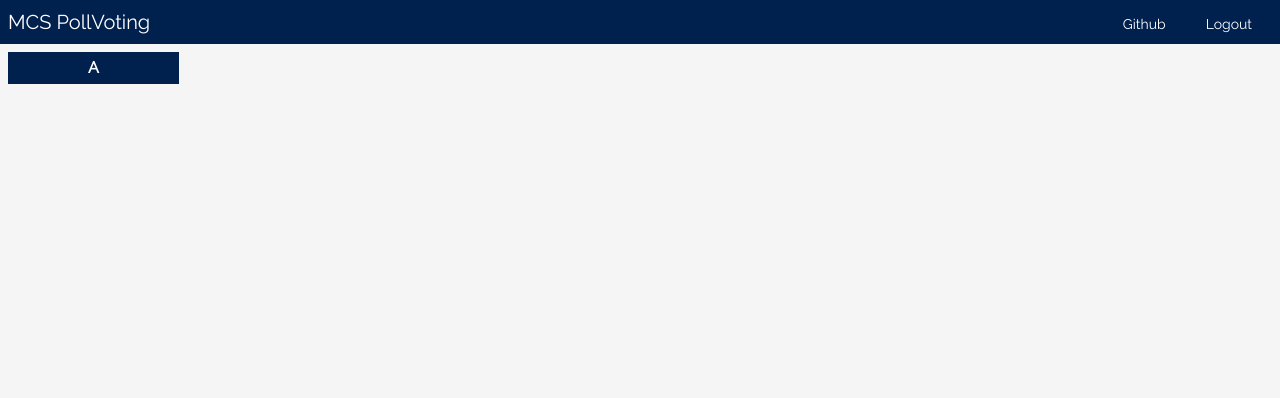
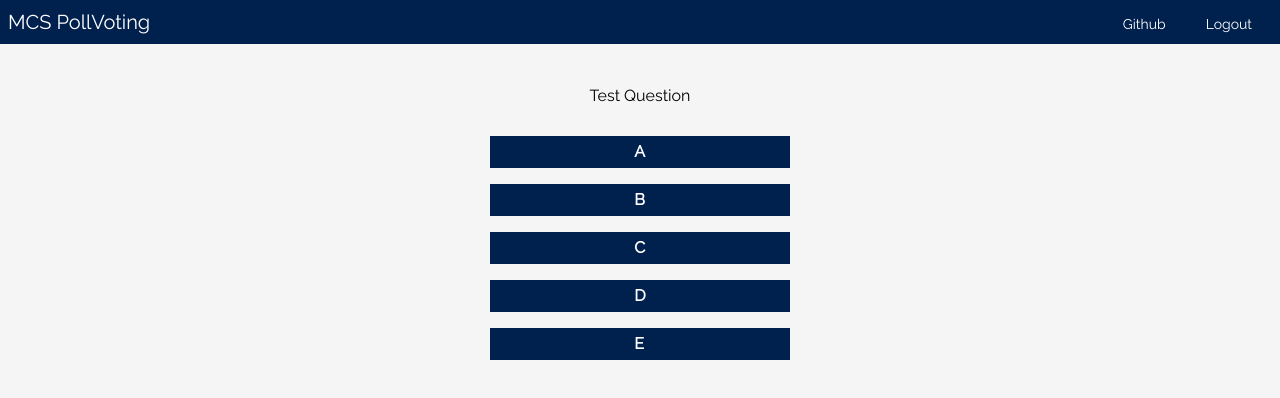
Before and after one commit to utmgdsc/PollVotingSystem, a React (Create React App) app in the folder client/: page /vote in a window 1280 px wide. Shown: the top 398 px of the page. Built offline with nearby package versions, Linux system fonts and the light colour scheme.

Commit message:
Add Vote page progress

```diff
--- a/client/src/App.tsx
+++ b/client/src/App.tsx
@@ -2,7 +2,7 @@ import React from "react";
 import { Navbar, Option } from "./components/Navbar";
 import { BrowserRouter, Route, Switch } from "react-router-dom";
 import { JoinPoll } from "./pages/JoinPoll";
-import { PollOptionButton } from "./components/PollOptionButton";
+import { VotePage } from "./pages/VotePage";
 
 const App = () => {
   const arr: Array<Option> = [
@@ -19,14 +19,14 @@ const App = () => {
   return (
     <div className={"min-h-screen bg-background"}>
       <Navbar options={arr} />
-      <div className={"ml-auto mr-auto"}>
+      <div className={"flex justify-center py-2 my-3"}>
         <BrowserRouter>
           <Switch>
             <Route exact path={"/"}>
               <JoinPoll />
             </Route>
             <Route exact path={"/vote"}>
-              <PollOptionButton name={"A"} />
+              <VotePage options={5} question={"Test Question"} />
             </Route>
           </Switch>
         </BrowserRouter>
--- a/client/src/components/PollOptionButton.tsx
+++ b/client/src/components/PollOptionButton.tsx
@@ -2,13 +2,15 @@ import React from "react";
 
 interface buttonType {
   name: string;
+  onClick: React.MouseEventHandler<HTMLDivElement>;
 }
 
-export const PollOptionButton = ({ name }: buttonType) => {
+export const PollOptionButton = ({ name, onClick }: buttonType) => {
   return (
     <div
+      onClick={onClick}
       className={
-        "m-2 py-1 inline-block bg-primary hover:bg-hover cursor-pointer px-20 "
+        "m-2 py-1 inline-block bg-primary hover:bg-hover cursor-pointer px-36"
       }
     >
       <div className={"font-bold text-white"}>{name}</div>
--- a/client/src/pages/JoinPoll.tsx
+++ b/client/src/pages/JoinPoll.tsx
@@ -1,5 +1,5 @@
 import React from "react";
 
 export const JoinPoll = () => {
-  return <div>JOIN</div>;
+  return <div>JOIN POLL</div>;
 };
--- a/client/src/pages/VotePage.tsx
+++ b/client/src/pages/VotePage.tsx
@@ -1,5 +1,35 @@
 import React from "react";
+import { PollOptionButton } from "../components/PollOptionButton";
 
-export const VotePage = () => {
-  return <div>String.fromCharCode()</div>;
+interface VotePageParams {
+  question: string;
+  options: number;
+}
+
+export const VotePage = ({ question, options }: VotePageParams) => {
+  const pollButtonHandler = (selectedOption: string) => {
+    console.log("Selected:", selectedOption);
+  };
+
+  const optionButtons = () => {
+    const pollOptionButtons = [];
+    for (let i = 65; i < 65 + options; i++) {
+      const optionValue = String.fromCharCode(i);
+      pollOptionButtons.push(
+        <PollOptionButton
+          key={i}
+          onClick={() => pollButtonHandler(optionValue)}
+          name={optionValue}
+        />
+      );
+    }
+    return pollOptionButtons;
+  };
+
+  return (
+    <div className={"inline-flex flex-col px-5"}>
+      <h1 className={"text-center my-5"}>{question}</h1>
+      <div className={"flex flex-col"}>{optionButtons()}</div>
+    </div>
+  );
 };
```
Also changed, not shown: client/.eslintrc.json.
